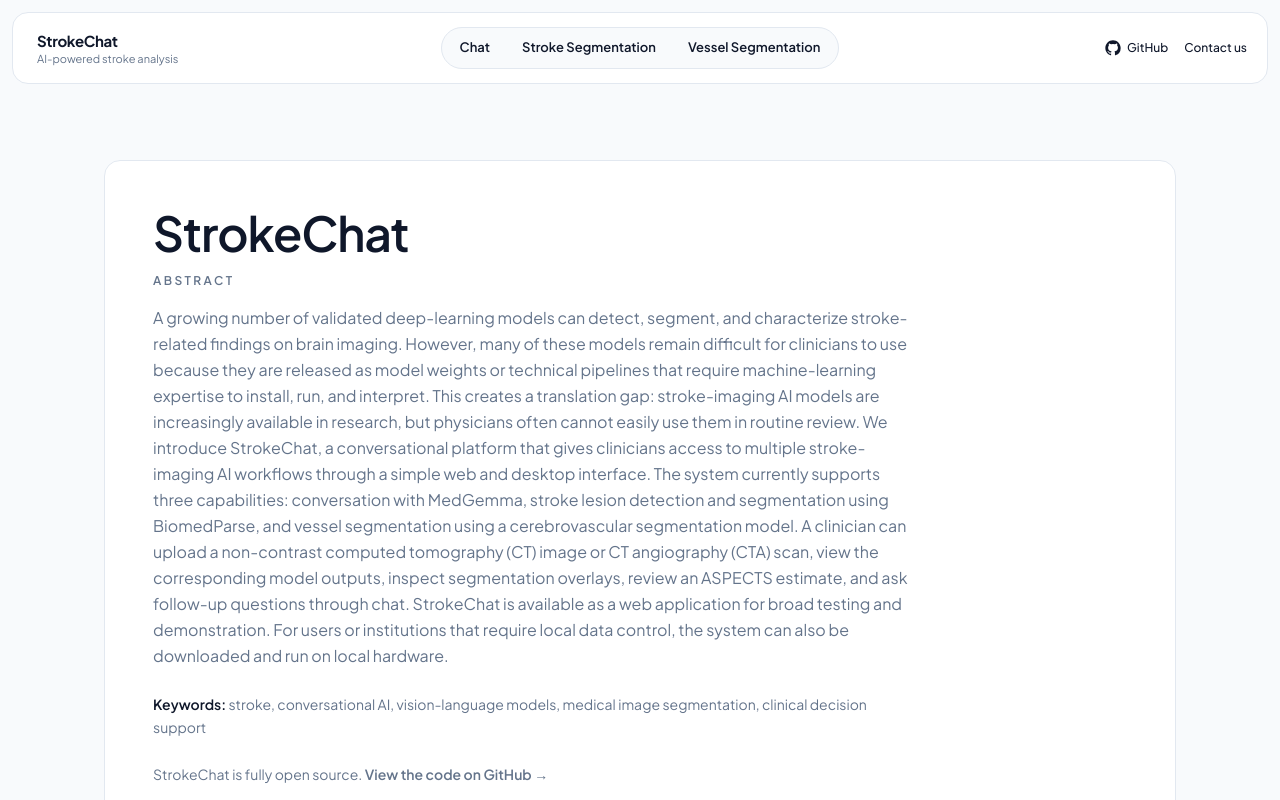
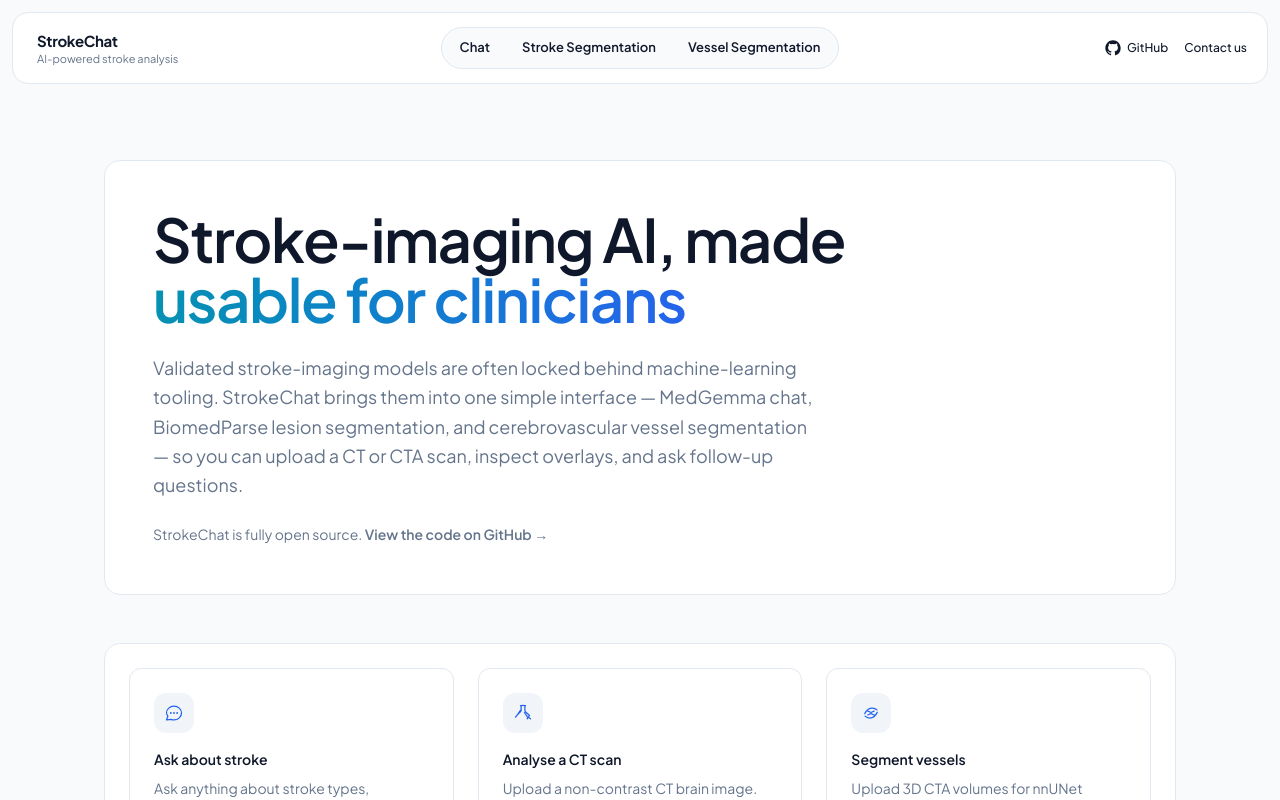
Before and after one commit to artgun66/StrokeChat, a Next.js app in the folder frontend/apps/product/: page / in a window 1280 px wide. Built offline with nearby package versions, Linux system fonts and the light colour scheme.

Commit message:
content(home): revert to concise hero description (abstract was too long)
Replace the full abstract with a short abstract-inspired hero blurb; keep
the open-source GitHub link.

```diff
--- a/frontend/apps/product/src/app/page.tsx
+++ b/frontend/apps/product/src/app/page.tsx
@@ -42,34 +42,19 @@
   return (
     <main className="mx-auto max-w-6xl px-5 py-10 md:px-10 md:py-16">
 
-      {/* ── Hero / Abstract ────────────────────────────────────────────────── */}
+      {/* ── Hero ───────────────────────────────────────────────────────────── */}
       <div className="mb-12 rounded-2xl border border-[var(--border)] bg-[var(--bg-elevated)] p-8 md:p-12">
         <div className="max-w-3xl">
-          <h1 className="text-4xl font-semibold tracking-tight text-[var(--text)] md:text-5xl">
-            StrokeChat
+          <h1 className="text-4xl font-semibold tracking-tight text-[var(--text)] md:text-6xl">
+            Stroke-imaging AI, made{" "}
+            <span className="bg-gradient-to-r from-[var(--accent-2)] to-[var(--accent)] bg-clip-text text-transparent">
+              usable for clinicians
+            </span>
           </h1>
-          <p className="mt-4 text-xs font-semibold uppercase tracking-[0.2em] text-[var(--muted)]">
-            Abstract
-          </p>
-          <p className="mt-4 text-base leading-relaxed text-[var(--muted)]">
-            A growing number of validated deep-learning models can detect, segment, and characterize
-            stroke-related findings on brain imaging. However, many of these models remain difficult for
-            clinicians to use because they are released as model weights or technical pipelines that require
-            machine-learning expertise to install, run, and interpret. This creates a translation gap:
-            stroke-imaging AI models are increasingly available in research, but physicians often cannot easily
-            use them in routine review. We introduce StrokeChat, a conversational platform that gives clinicians
-            access to multiple stroke-imaging AI workflows through a simple web and desktop interface. The system
-            currently supports three capabilities: conversation with MedGemma, stroke lesion detection and
-            segmentation using BiomedParse, and vessel segmentation using a cerebrovascular segmentation model.
-            A clinician can upload a non-contrast computed tomography (CT) image or CT angiography (CTA) scan,
-            view the corresponding model outputs, inspect segmentation overlays, review an ASPECTS estimate, and
-            ask follow-up questions through chat. StrokeChat is available as a web application for broad testing
-            and demonstration. For users or institutions that require local data control, the system can also be
-            downloaded and run on local hardware.
-          </p>
-          <p className="mt-6 text-sm leading-relaxed text-[var(--muted)]">
-            <span className="font-semibold text-[var(--text)]">Keywords:</span> stroke, conversational AI,
-            vision-language models, medical image segmentation, clinical decision support
+          <p className="mt-6 max-w-2xl text-base leading-relaxed text-[var(--muted)] md:text-lg">
+            Validated stroke-imaging models are often locked behind machine-learning tooling. StrokeChat brings
+            them into one simple interface — MedGemma chat, BiomedParse lesion segmentation, and cerebrovascular
+            vessel segmentation — so you can upload a CT or CTA scan, inspect overlays, and ask follow-up questions.
           </p>
           <p className="mt-6 text-sm leading-relaxed text-[var(--muted)]">
             StrokeChat is fully open source.{" "}
```
